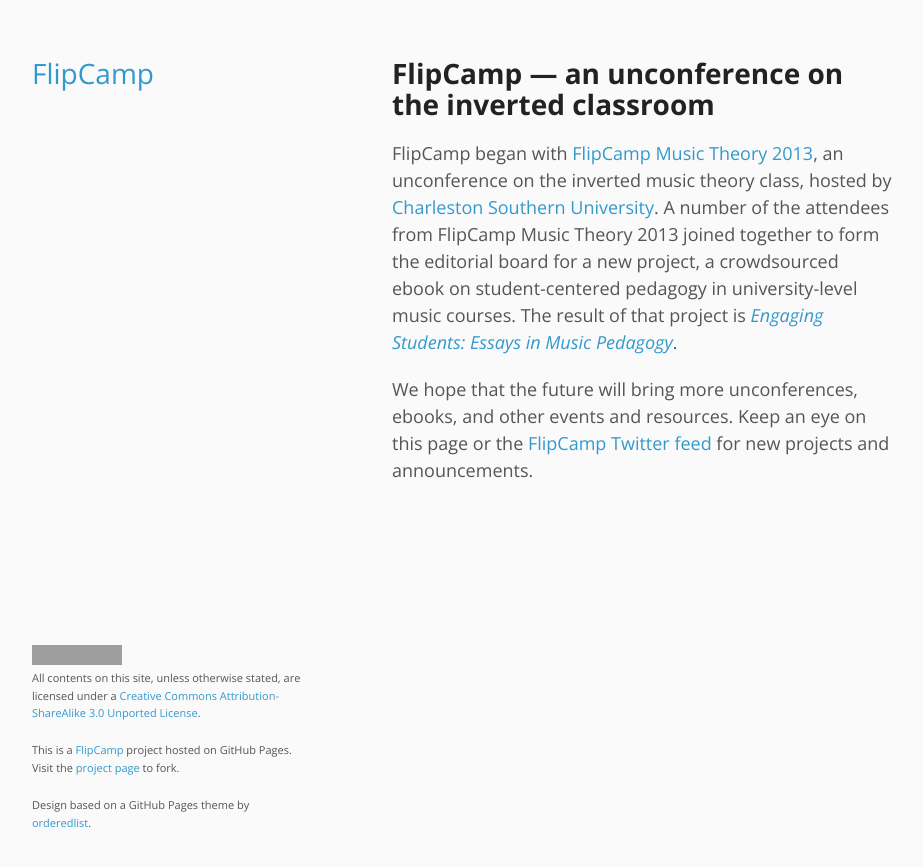
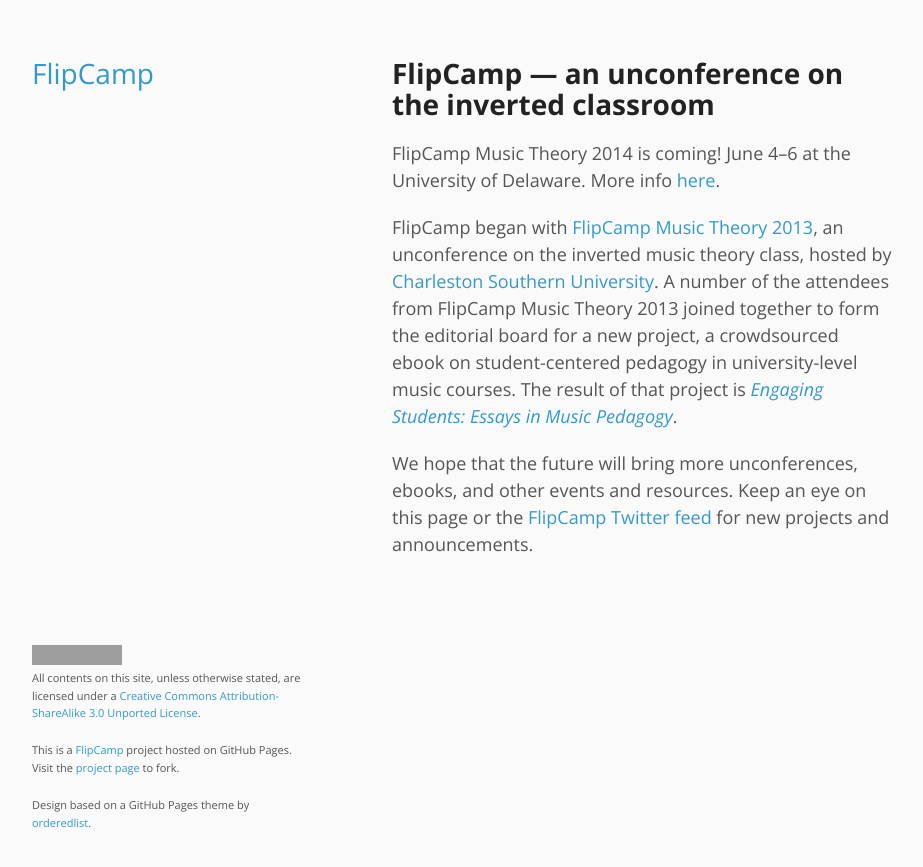
Before and after one commit to flipcamp/flipcamp.github.io, a Jekyll site: the page built from index.md, in a window 1280 px wide. Shown: the top 867 px of the page, without its empty margins (178-1101 px from the left). Built offline with Jekyll 4.4.1, drawn with Linux system fonts in a browser that asks for light colours; Markdown is read by kramdown in place of the engine named in the settings; grey boxes are pictures that could not be loaded.

Commit message:
Added 2014 link

```diff
--- a/index.md
+++ b/index.md
@@ -5,6 +5,8 @@
 
 # FlipCamp — an unconference on the inverted classroom #
 
+FlipCamp Music Theory 2014 is coming! June 4–6 at the University of Delaware. More info [here](http://flipcampmt.wordpress.com).
+
 FlipCamp began with [FlipCamp Music Theory 2013](http://flipcampmt.wordpress.com), an unconference on the inverted music theory class, hosted by [Charleston Southern University](http://csuniv.edu). A number of the attendees from FlipCamp Music Theory 2013 joined together to form the editorial board for a new project, a crowdsourced ebook on student-centered pedagogy in university-level music courses. The result of that project is [*Engaging Students: Essays in Music Pedagogy*](engagingstudents/index.html).
 
 We hope that the future will bring more unconferences, ebooks, and other events and resources. Keep an eye on this page or the [FlipCamp Twitter feed](http://twitter.com/flipcampmt) for new projects and announcements.
```
